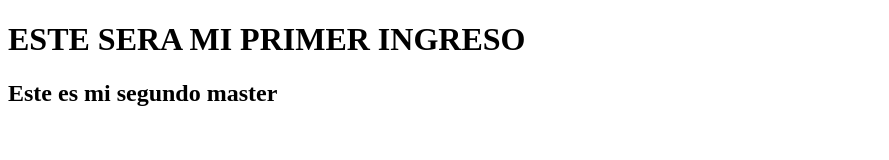
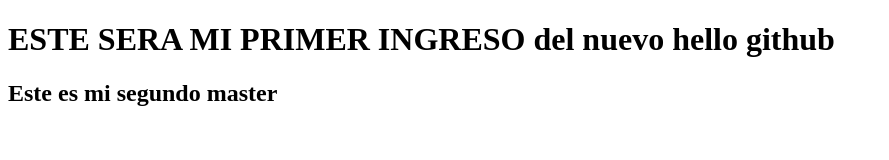
Before and after one commit to VirCollins/index, a plain HTML site: page index.html in a window 1280 px wide. Shown: the whole page, without its empty margins (0-889 px from the left). Drawn offline with Linux system fonts and the light colour scheme.

Commit message:
hola github

```diff
--- a/index.html
+++ b/index.html
@@ -6,7 +6,7 @@
     <title>Document</title>
 </head>
 <body>
-    <h1>ESTE SERA MI PRIMER INGRESO</h1>
+    <h1>ESTE SERA MI PRIMER INGRESO del nuevo hello github</h1>
     <h2>Este es mi segundo master</h2>
 </body>
 </html>
```
